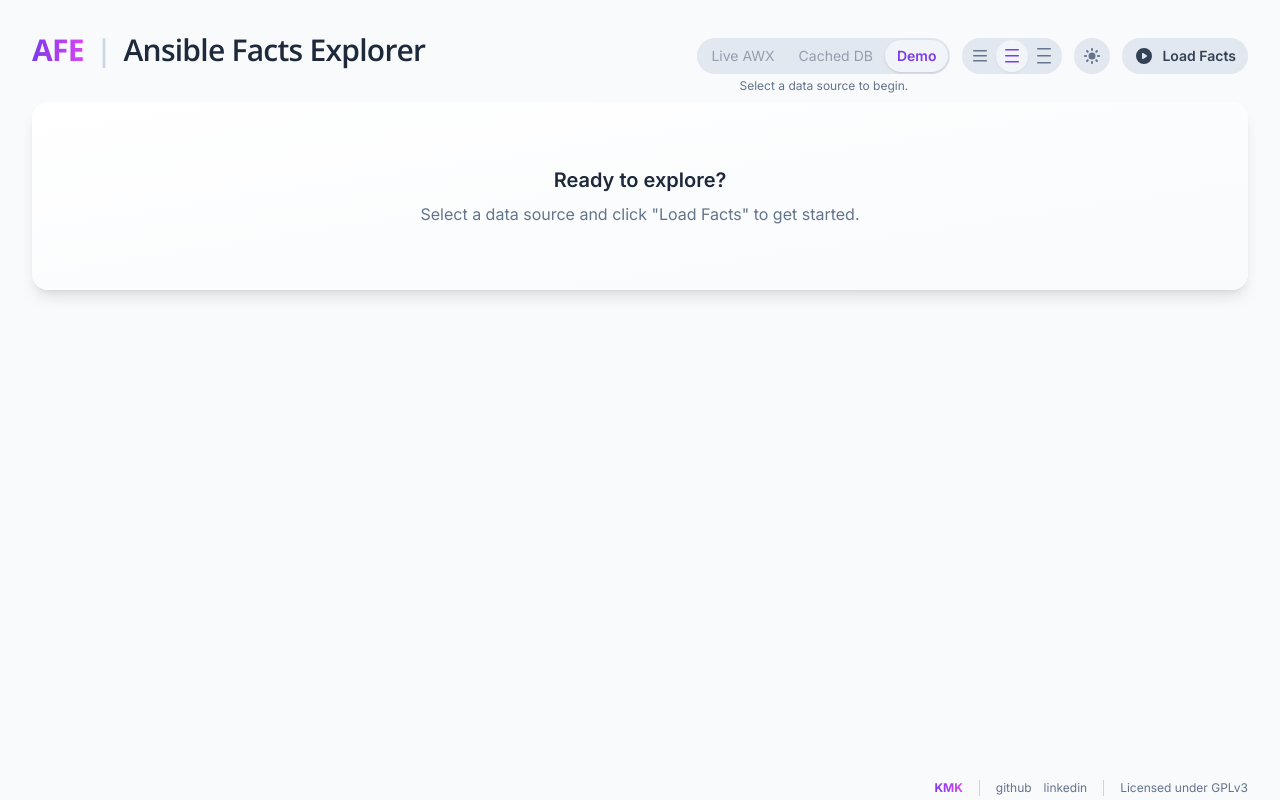
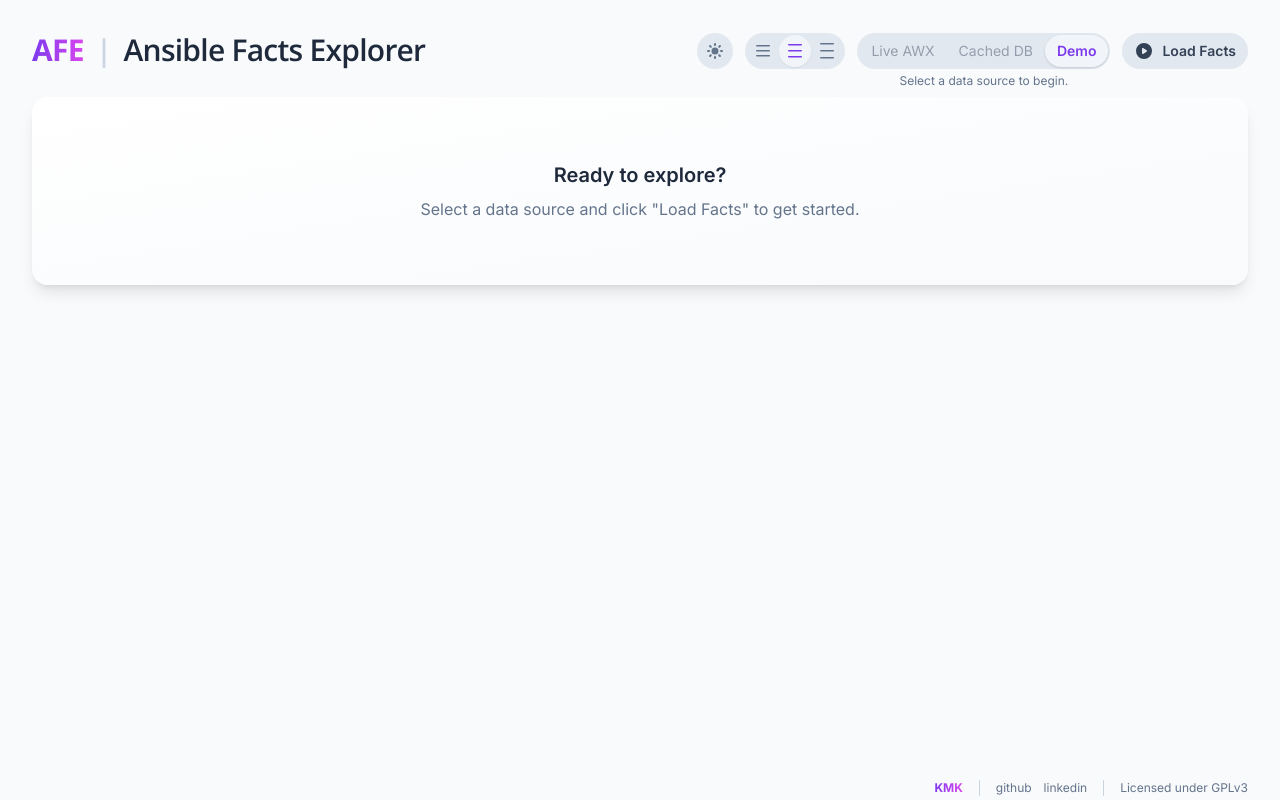
Before and after one commit to kmkamyk/Ansible-Facts-Explorer, a React (Vite) app: page / in a window 1280 px wide. Built offline with nearby package versions, Linux system fonts and the light colour scheme; no server answers.

Commit message:
feat: Add ThemeSwitcher and adjust layout
Integrates ThemeSwitcher into the FactBrowser component.
Rearranges UI elements for better visual grouping and accessibility of theme/density controls.

```diff
--- a/components/FactBrowser.tsx
+++ b/components/FactBrowser.tsx
@@ -551,6 +551,8 @@ const FactBrowser: React.FC<FactBrowserProps> = () => {
             </div>
             <div className="flex flex-col items-center sm:items-end">
                 <div className={`flex items-start flex-wrap justify-end ${densityTheme.headerGap}`}>
+                    <ThemeSwitcher theme={theme} onToggleTheme={toggleTheme} className="h-9 w-9" />
+                    <DensitySwitcher density={density} onDensityChange={setDensity} className="h-9" />
                     <div>
                         <div className="flex items-center p-0.5 bg-slate-200 dark:bg-zinc-800 rounded-full h-9">
                             <button
@@ -587,8 +589,6 @@ const FactBrowser: React.FC<FactBrowserProps> = () => {
                             }
                         </p>
                     </div>
-                    <DensitySwitcher density={density} onDensityChange={setDensity} className="h-9" />
-                    <ThemeSwitcher theme={theme} onToggleTheme={toggleTheme} className="h-9 w-9" />
                     <Button onClick={handleLoadFacts} disabled={isLoading || isStatusLoading} density={density} variant="tertiary" shape="pill" className="h-9">
                         {isLoading ? <Spinner className="w-5 h-5"/> : <PlayIcon />}
                         {isLoading ? 'Loading...' : (factsLoaded ? 'Reload' : 'Load Facts')}
```
